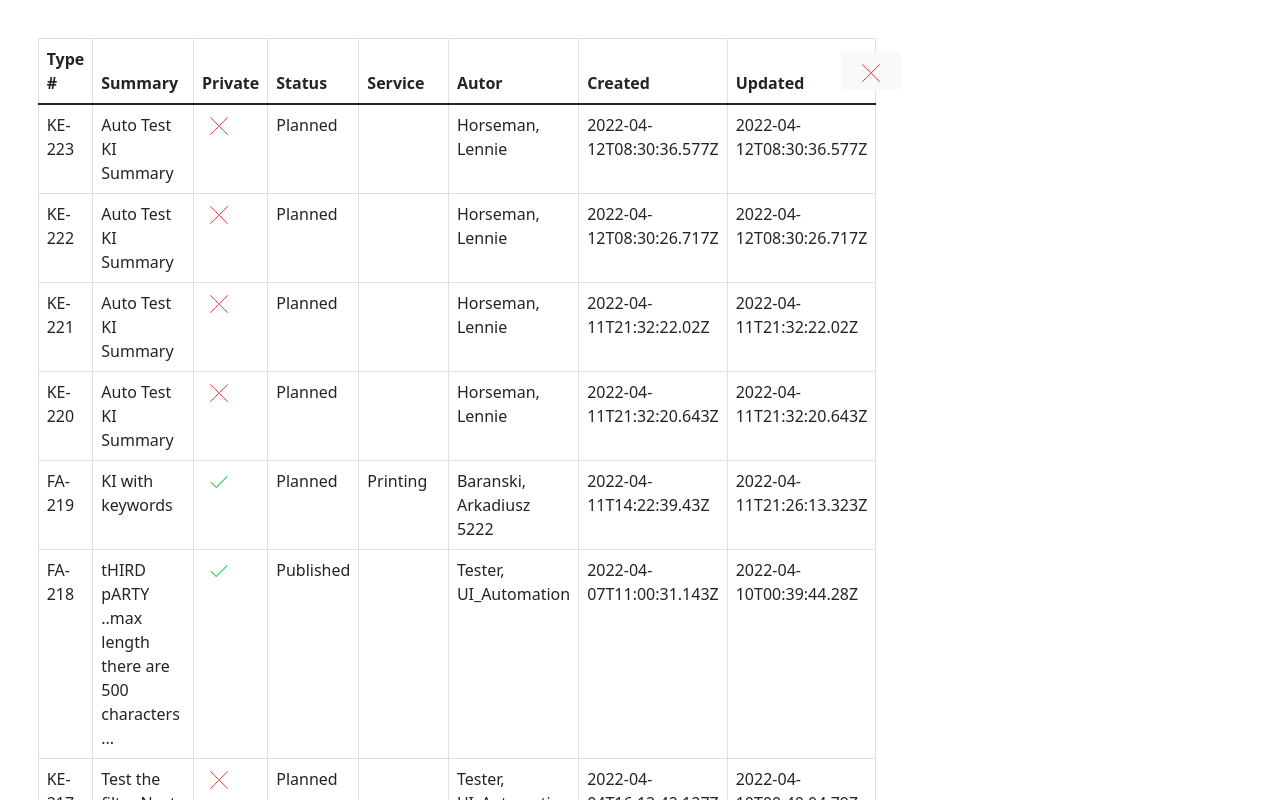
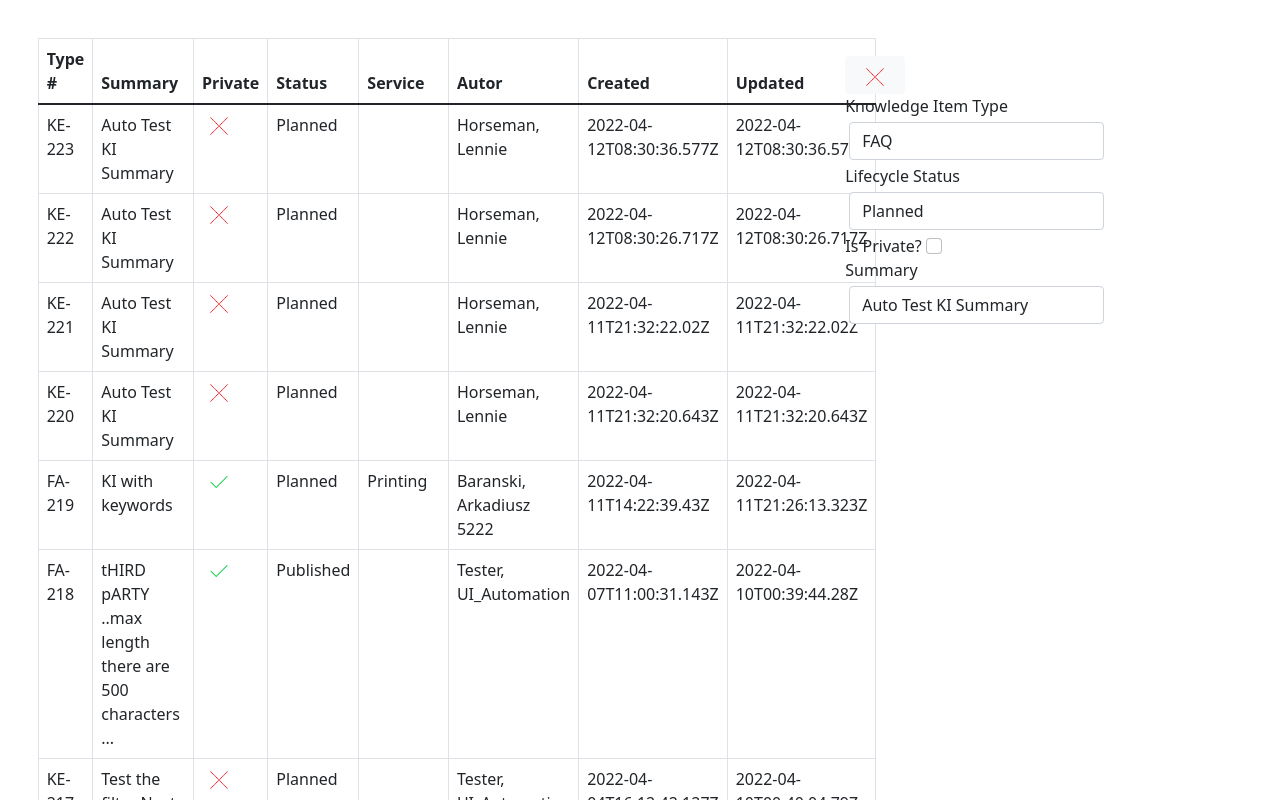
Before and after one commit to elsamanang/test, a React (Create React App) app: page / in a window 1280 px wide. Both pictures are taken after a click on the element 640 px from the left and 148 px from the top of the page. Shown: the top 800 px of the page. Built offline with nearby package versions, Linux system fonts and the light colour scheme.

Commit message:
change form value

```diff
--- a/src/App.js
+++ b/src/App.js
@@ -7,7 +7,7 @@ function App() {
   const [item, setItem] = useState([]);
   const [form, setForm] = useState([]);
   const [col, setCol] = useState(12);
-  const [oneItem, setOneItem] = useState({});
+  const [oneItem, setOneItem] = useState(null);
   const [showform, setShowform] = useState('none');
 
   const getItem = () => {
@@ -71,8 +71,12 @@ function App() {
   }
 
   const handleChange = elm => {
-    setOneItem(elm);
-    console.log(oneItem);
+    setOneItem({
+      KnownErrorTypeId: elm.type.id,
+      Status: elm.status.id,
+      IsPrivate: elm.isPrivate,
+      Summary: elm.summary
+    });
     handelShow();
   }
 
--- a/src/component/form.js
+++ b/src/component/form.js
@@ -1,18 +1,25 @@
-import React from "react";
+import React, {useState} from "react";
 
 export default function From({handelUnShow, formulaire, selected}) {
-    //console.log(selected)
+    const [form, setForm] = useState(selected);
+
+    const handleChange = (e) => {
+        const {elm} = form;
+        elm[e.target.name] = e.target.value
+        setForm(elm);
+    }
     return (
         <div className="content">
             <button className='btn btn-light' onClick={handelUnShow} title="close">
                 <img src="failed.png" className="mx-2" width={'18px'}/>
             </button>
-            {/*<form>
+            {selected == null? <p>Nothing selected</p>:
+                <form>
                     {formulaire.map(item =>
                         item.type == 'select' ?
                         <div className="form-group" key={item.name}>
                             <label>{item.displayName}</label>
-                        <select className="form-control m-1" id="exampleFormControlSelect1" defaultValue={item.name == "KnownErrorTypeId"? selected.type.id: selected.status.id}>
+                            <select className="form-control m-1" id="exampleFormControlSelect1" value={selected[item.name]} onChange={handleChange}>
                             {item["x-options"].map(elm =>
                                 <option value={elm.value} key={elm.text+elm.value}>
                                     {elm.text}
@@ -24,12 +31,14 @@ export default function From({handelUnShow, formulaire, selected}) {
                         <div className="form-group" key={item.name}>
                             <label>{item.displayName}</label>
                             <input type={item.type}
-                            defaultValue={item.name == "IsPrivate"? selected.isPrivate: selected.summary}
+                                value={selected[item.name]}
+                                onChange={handleChange}
                                 className={item.type=="checkbox"? "form-check-input m-1": "form-control m-1"} id="exampleInputEmail1" name="name" />
                         </div>
 
                     )}
-                        </form>*/}
+                </form>
+            }
         </div>
     )
 }
```
Lines whose indentation alone changed are shown as unchanged.
